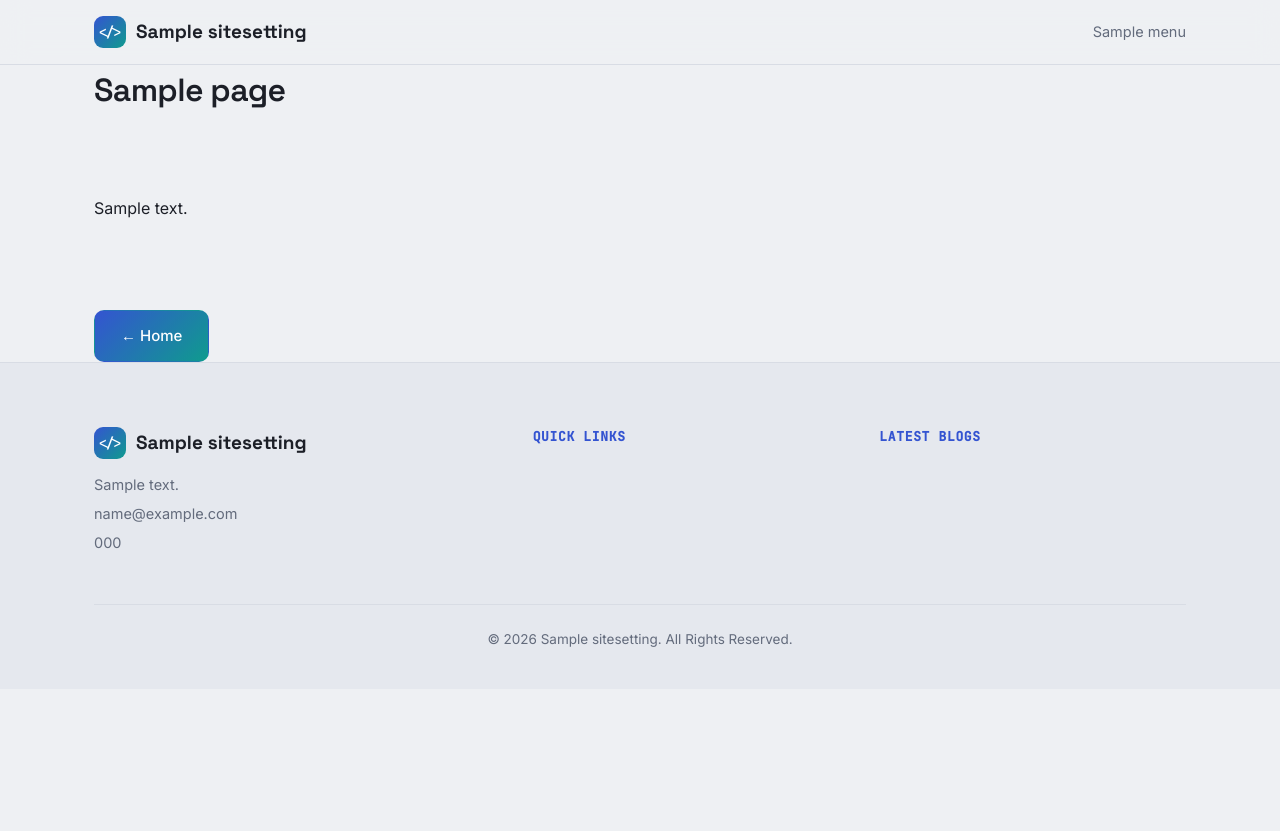
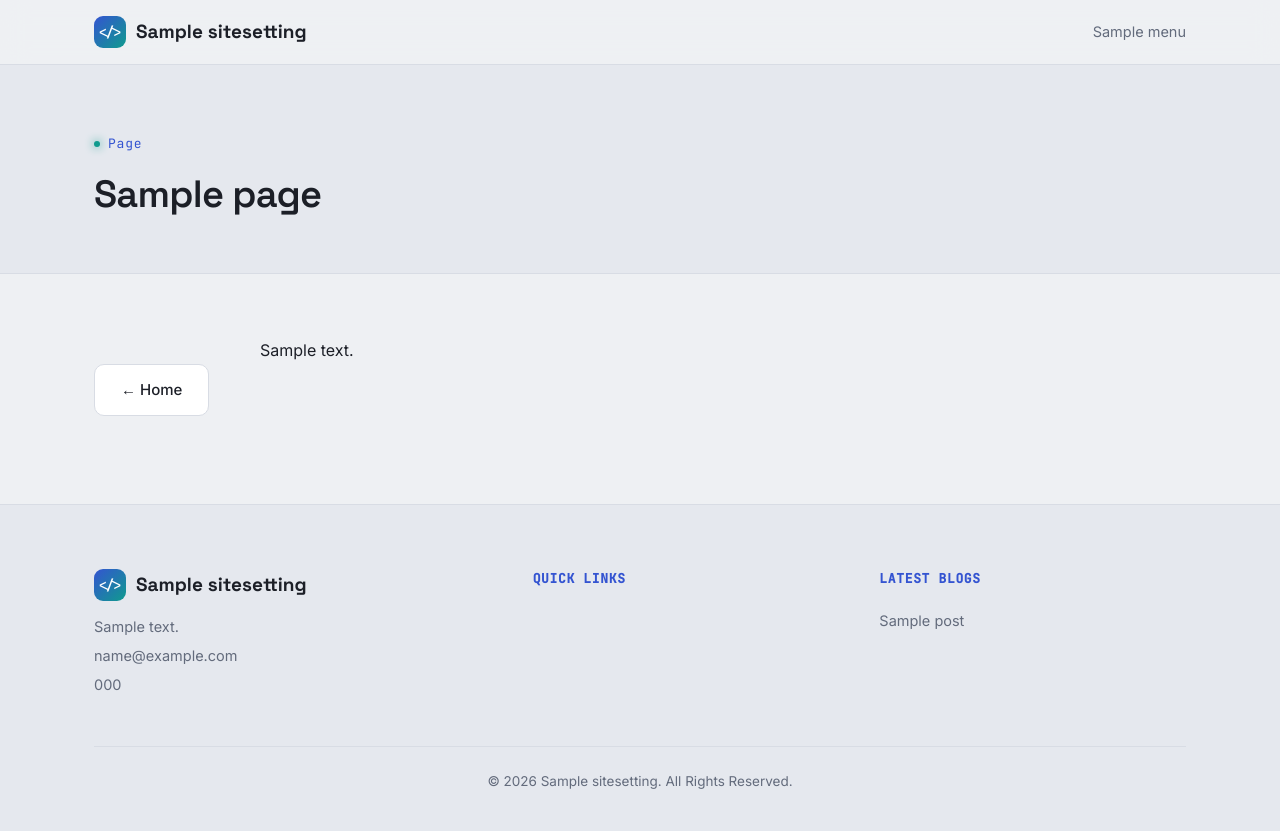
Before and after one commit to meetshahab2/meetshahab2, a Django app: a page that uses demoproject/templates/base.html in a window 1280 px wide. Before the commit the page ends 647 px from the top, so only its background shows below. Run offline with Django 5.2, Linux system fonts and the light colour scheme; tables that the repository leaves empty hold one stand-in row (values such as "Sample post"); some libraries are stand-ins or nearby versions.

Commit message:
pull update

```diff
--- /dev/null
+++ b/demoproject/blog/context_processors.py
@@ -0,0 +1,15 @@
+# blog/context_processors.py
+
+from .models import Post
+
+def latest_posts(request):
+    posts = (
+        Post.objects
+        .filter(is_published=True)
+        .order_by('-created_at')[:5]
+    )
+    return {
+        'latest_posts': posts,
+    }
+
+# Create your global menu here.
--- a/demoproject/cms/templates/cms/page_detail.html
+++ b/demoproject/cms/templates/cms/page_detail.html
@@ -1,29 +1,31 @@
 {% extends "base.html" %}
 
-{% block title %}
-{{ page.meta_title|default:page.title }}
-{% endblock %}
+{% block title %}{{ page.meta_title|default:page.title }}{% endblock %}
+
+{% block meta_description %}{{ page.meta_description|default:page.content|striptags|truncatewords:30 }}{% endblock %}
+
+{% block og_title %}{{ page.meta_title|default:page.title }}{% endblock %}
+{% block og_description %}{{ page.meta_description|default:page.content|striptags|truncatewords:30 }}{% endblock %}
 
 {% block content %}
 
-<div class="container py-5">
+<header class="page-header">
+    <div class="container">
+        <span class="eyebrow">Page</span>
+        <h1>{{ page.title }}</h1>
+    </div>
+</header>
 
-    <div class="row justify-content-center">
-        <div class="col-lg-10">
+<section class="page-content">
+    <div class="container">
+        <div class="page-content-inner">
+            {{ page.content|safe }}
+        </div>
 
-            <h1 class="mb-4">{{ page.title }}</h1>
-
-            <div class="page-content">
-                {{ page.content|safe }}
-            </div>
-
-            <a href="/" class="btn btn-primary mt-4">
-                ← Home
-            </a>
-
-        </div>
+        <a href="/" class="btn btn-ghost">
+            ← Home
+        </a>
     </div>
-
-</div>
+</section>
 
 {% endblock %}
--- a/demoproject/demoproject/settings.py
+++ b/demoproject/demoproject/settings.py
@@ -148,6 +148,8 @@
                 'django.contrib.auth.context_processors.auth',
                 'django.contrib.messages.context_processors.messages',
                 'cms.context_processors.global_data',
+                'blog.context_processors.latest_posts',
+
             ],
         },
     },
--- a/demoproject/static/css/site.css
+++ b/demoproject/static/css/site.css
@@ -597,3 +597,16 @@
             min-height:140px;
             resize:vertical;
         }
+
+        .post-cover img{
+            width:100%;
+            height:440px;
+            object-fit:cover;
+            border-radius:var(--radius);
+            border:1px solid var(--border);
+            display:block;
+        }
+
+        @media (max-width:640px){
+            .post-cover img{height:260px;}
+        }
--- a/demoproject/templates/base.html
+++ b/demoproject/templates/base.html
@@ -8,6 +8,12 @@
     <meta name="viewport" content="width=device-width, initial-scale=1.0">
 
     <title>{% block title %}{{ site.site_name|default:"My Company" }}{% endblock %}</title>
+
+    <meta name="description" content="{% block meta_description %}{{ site.default_meta_description|default:site.site_name }}{% endblock %}">
+
+    <meta property="og:title" content="{% block og_title %}{{ site.site_name|default:"My Company" }}{% endblock %}">
+    <meta property="og:description" content="{% block og_description %}{{ site.default_meta_description|default:site.site_name }}{% endblock %}">
+    {% block og_image %}{% endblock %}
 
     <link rel="preconnect" href="https://fonts.googleapis.com">
     <link rel="preconnect" href="https://fonts.gstatic.com" crossorigin>
```
Also changed, not shown: demoproject/blog/templates/blog/index.html (+17 -9 lines), demoproject/blog/templates/blog/post_detail.html (+30 -14 lines), demoproject/cms/templates/cms/contact.html (+23 -6 lines).
